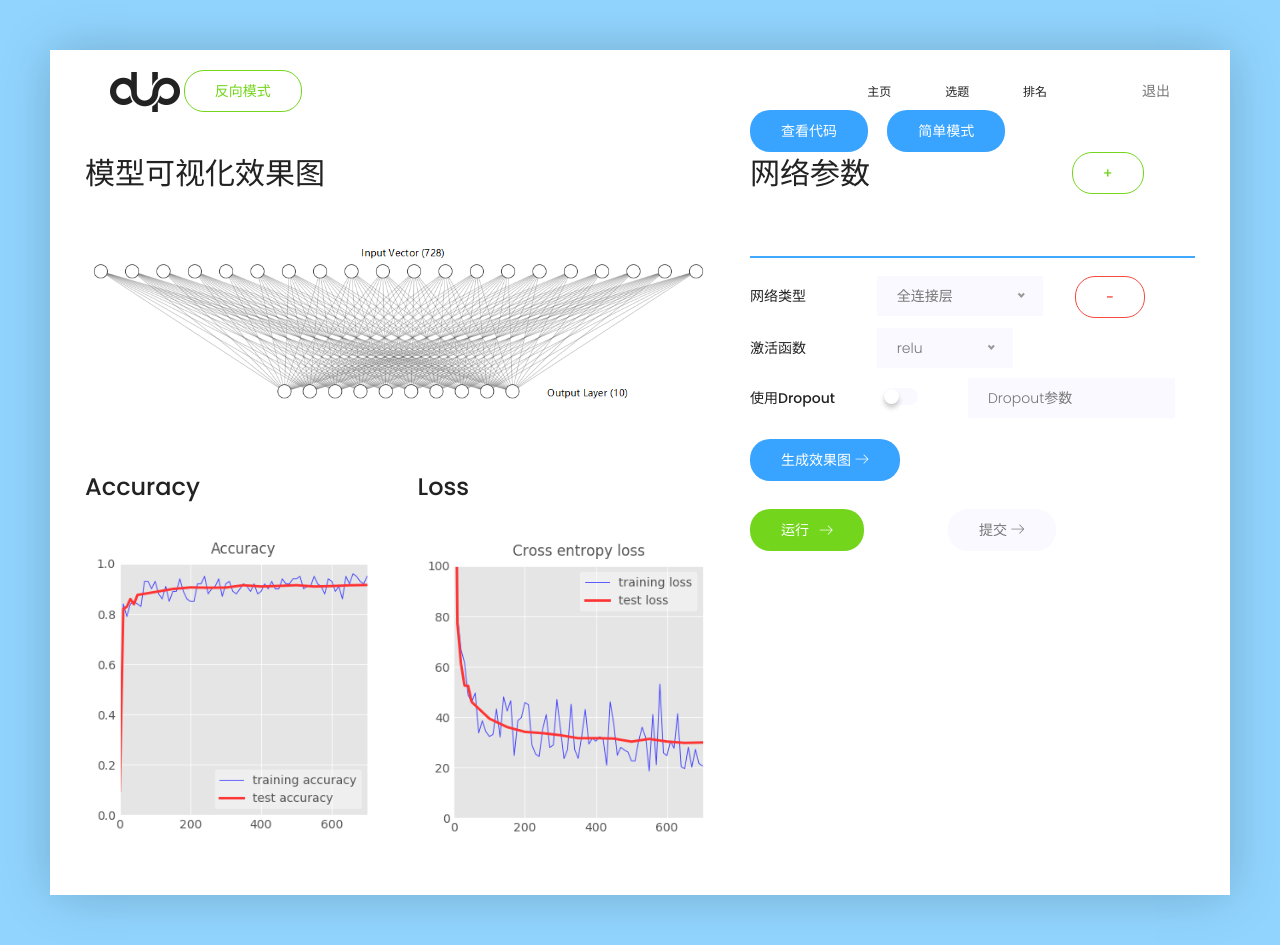
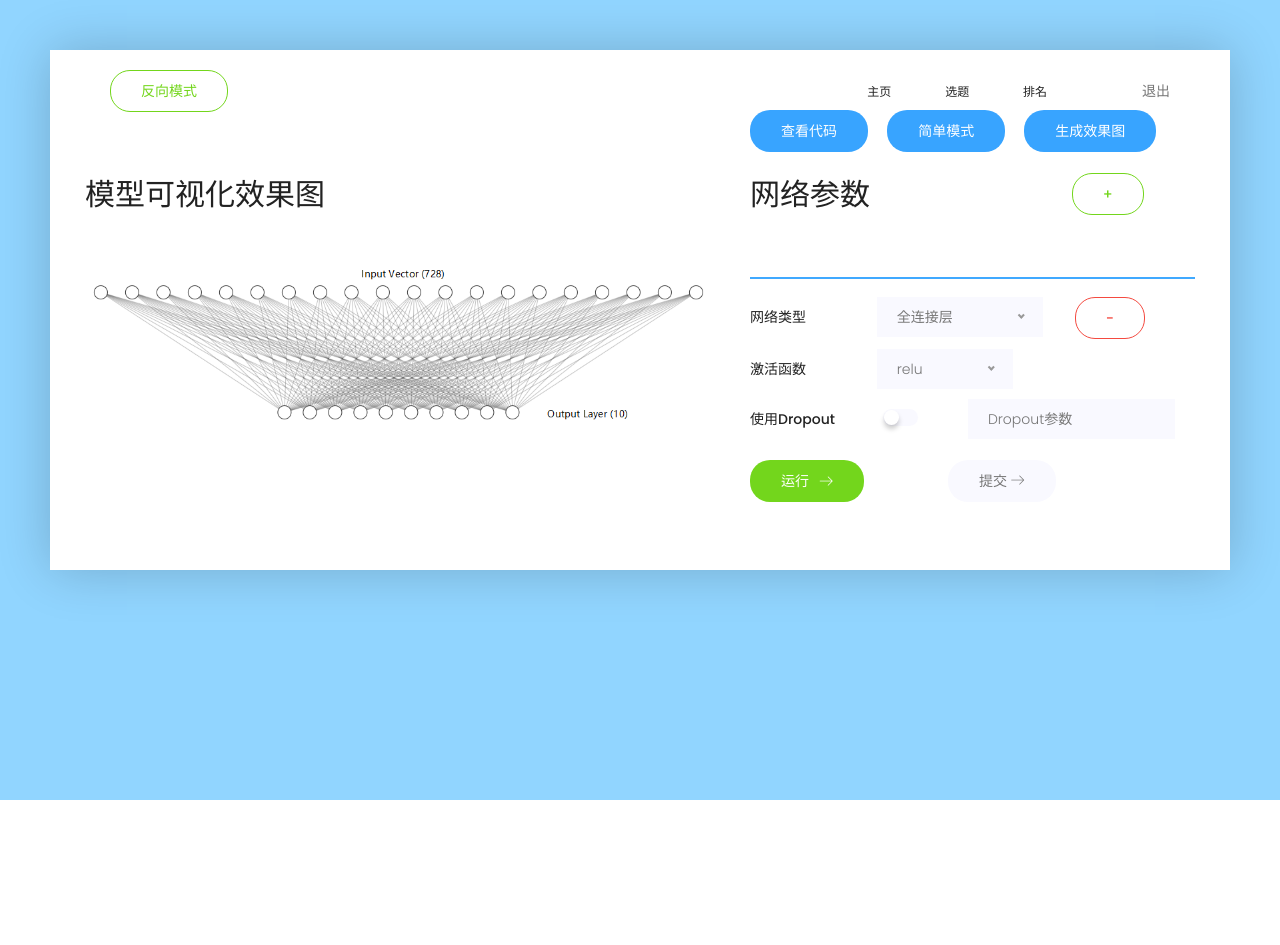
Before and after one commit to LayunGotze/AiLab, a Django app: page /page/model in a window 1280 px wide. After the commit the page ends 800 px from the top, so only its background shows below. Run offline with Django 3.2, Linux system fonts and the light colour scheme; some libraries are stand-ins or nearby versions.

Commit message:
模型页初版完成

```diff
--- a/templates/model.html
+++ b/templates/model.html
@@ -46,9 +46,6 @@
 			<div class="header-wrap">
 				<div class="header-top d-flex justify-content-between align-items-center">
 					<div class="logo">
-						<a href="{% url 'question' %}">
-							<img src="../static/img/logo.png" alt="">
-						</a>
 						<a href="javascript:void(0);" class="genric-btn success-border circle" onclick="change_style();return false;">反向模式</a>
 					</div>
 					<div class="main-menubar d-flex align-items-center">
@@ -73,9 +70,12 @@
                         <a href="javascript:void(0);" class="genric-btn info circle">查看代码</a>
                         &nbsp;&nbsp;&nbsp;
                         <a href="{% url 'mnist' %}" class="genric-btn info circle">简单模式</a>
+                        &nbsp;&nbsp;&nbsp;
+                        <a href="javascript:;" class="genric-btn info circle" onclick="draw_model();return false;">生成效果图</a>
                     </div>
 
                 </div>
+                <br>
 				<div class="row justify-content-between">
 					<div class="col-lg-7" id="left">
 						<div class="skill-content">
@@ -84,7 +84,7 @@
 
 							<br>
 							<br>
-							<div class="row">
+							<div class="row" id="accuracy_loss" style="display: none">
 								<div class="col-lg-6">
 									<h3>Accuracy</h3>
 									<div class="single-gallery-image" style="background: url({% static 'img/accuracy.png' %}); height: 300px"></div>
@@ -264,12 +264,6 @@
 								</div>
 							</div>
 
-                            <div class="row" style="margin-top: 20px">
-                                <div class="col-md-5" style="height: 50px">
-                                    <a href="javascript:;" class="genric-btn info circle" onclick="draw_model();return false;">生成效果图
-									<span class="lnr lnr-arrow-right"></span></a>
-                                </div>
-							</div>
 							<div class="row" style="margin-top: 20px">
                                 <div class="col-md-5" style="height: 50px">
                                     <a href="javascript:;" class="genric-btn success circle arrow" onclick="execute();return false;">运行
@@ -341,6 +335,7 @@
             $('#submit_button').attr('href','{% url 'rank' %}');
             $('#submit_button').attr('target','_blank');
             $('#score_text').text('运行完成！准确率： 97.15%');
+            $('#accuracy_loss').css('display','');
         },5000);
     }
     function sleep(numberMillis) {
```
